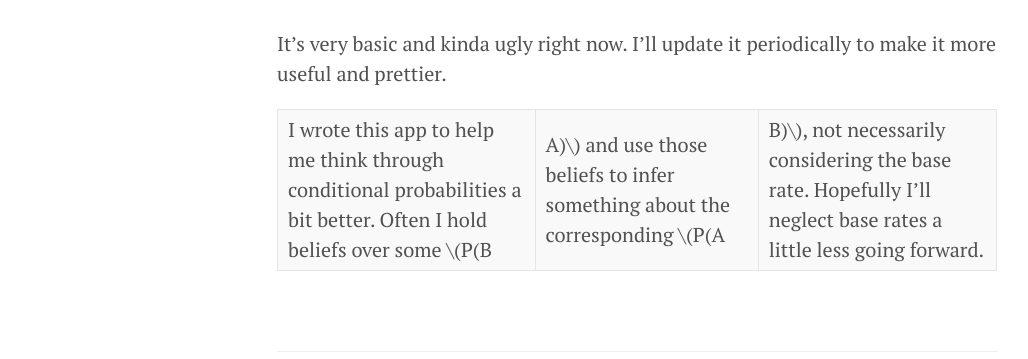
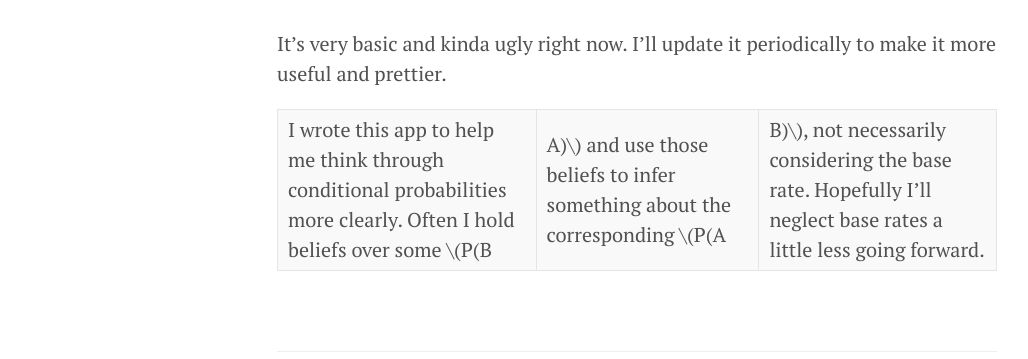
Before and after one commit to akhilrao/akhilrao.github.io, a Jekyll site: the page built from _posts/2016-02-07-conditional-probability-app.md, in a window 1280 px wide. Shown: the part 1552-1911 px from the top of the page, without its empty margins (3-1031 px from the left). Built offline with Jekyll 4.4.1, drawn with Linux system fonts in a browser that asks for light colours; Markdown is read by kramdown in place of the engine named in the settings; formulas are drawn with MathJax 3.

Commit message:
fixed typos

```diff
--- a/_posts/2016-02-07-conditional-probability-app.md
+++ b/_posts/2016-02-07-conditional-probability-app.md
@@ -33,4 +33,4 @@ In the picture below, the red line is \\(P(\text{died in USA in 2010|85 or older
 
 It's very basic and kinda ugly right now. I'll update it periodically to make it more useful and prettier.
 
-I wrote this app to help me think through conditional probabilities a bit better. Often I hold beliefs over some \\(P(B|A)\\) and use those beliefs to infer something about the corresponding \\(P(A|B)\\), not necessarily considering the base rate. Hopefully I'll neglect base rates a little less going forward.
+I wrote this app to help me think through conditional probabilities more clearly. Often I hold beliefs over some \\(P(B|A)\\) and use those beliefs to infer something about the corresponding \\(P(A|B)\\), not necessarily considering the base rate. Hopefully I'll neglect base rates a little less going forward.
```
Also changed, not shown: 1 other file.
